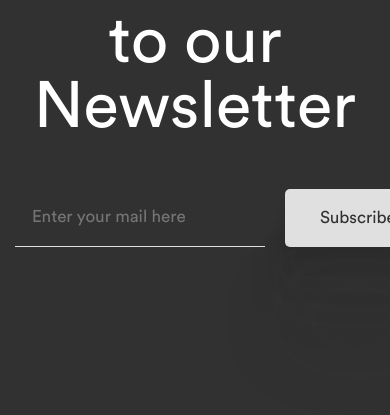
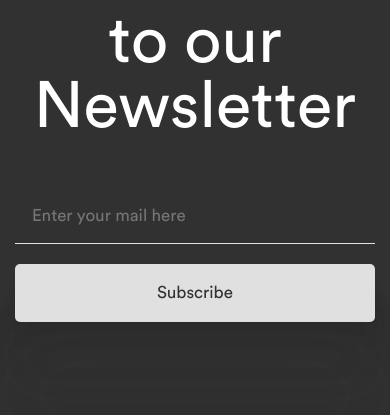
Before and after one commit to RomanNahaievskiy/fitness, a plain HTML site: page index.html in a window 390 px wide. Shown: the part 1090-1505 px from the top of the page. Drawn offline with Linux system fonts and the light colour scheme.

Commit message:
++ fix footer

```diff
--- a/scss/style.scss
+++ b/scss/style.scss
@@ -675,6 +675,10 @@ body {
         column-gap: 20px;
         max-width: 600px;
         margin: 0 auto;
+        @media (max-width: 500px) {
+            flex-direction: column;
+            row-gap: 20px;
+        }
     }
 
     // .footer-form__input
```
Also changed, not shown: css/style.css.
